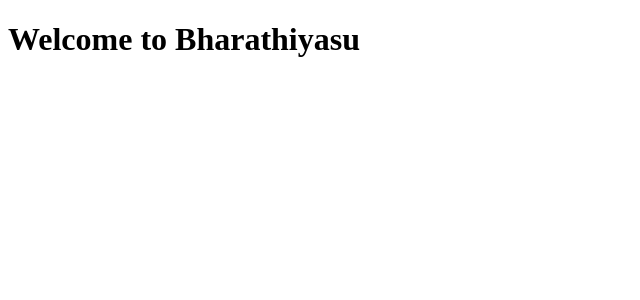
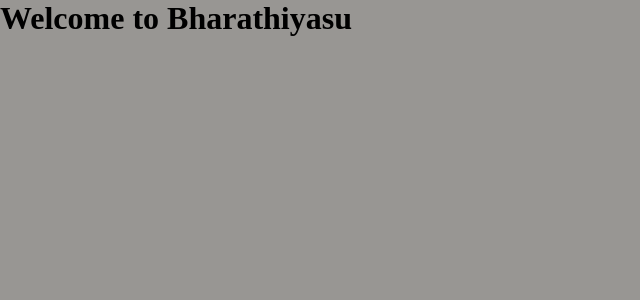
Before and after one commit to ahamed-sha-11/bharathiyasu, a React (Create React App) app in the folder frontend/: page / in a window 1280 px wide. Shown: the top 300 px of the page, without its empty margins (0-640 px from the left). Built offline with nearby package versions, Linux system fonts and the light colour scheme.

Commit message:
feat: added templates and basic styling

```diff
--- /dev/null
+++ b/frontend/src/App.css
@@ -0,0 +1,9 @@
+*,*::after,*::before {
+    margin: 0;
+    padding: 0;
+    box-sizing: border-box;
+}
+
+body {
+    background: rgb(152, 150, 147);
+}
--- a/frontend/src/App.js
+++ b/frontend/src/App.jsx
@@ -1,9 +1,11 @@
 import React from 'react';
+import Hero from './components/hero/Hero';
+import './App.css'
 
 function App() {
   return (
     <div className="App">
-      <h1>Welcome to Bharathiyasu</h1>
+      <Hero></Hero>
     </div>
   );
 }
--- /dev/null
+++ b/frontend/src/components/hero/Hero.jsx
@@ -0,0 +1,12 @@
+import React from "react";
+import NavBar from "../navbar/NavBar";
+function Hero() {
+  return (
+      <>
+      <NavBar></NavBar>
+      <h1>Welcome to Bharathiyasu</h1>
+      </>
+  );
+}
+
+export default Hero;
--- /dev/null
+++ b/frontend/src/components/navbar/NavBar.jsx
@@ -0,0 +1,14 @@
+import React from "react";
+
+function NavBar() {
+
+  return (
+    <>
+    <div className="nav-bar">
+
+    </div>
+    </>
+  );
+}
+
+export default NavBar;
```
Also changed, not shown: 1 other file (tests, documents, lock files or other folders).
